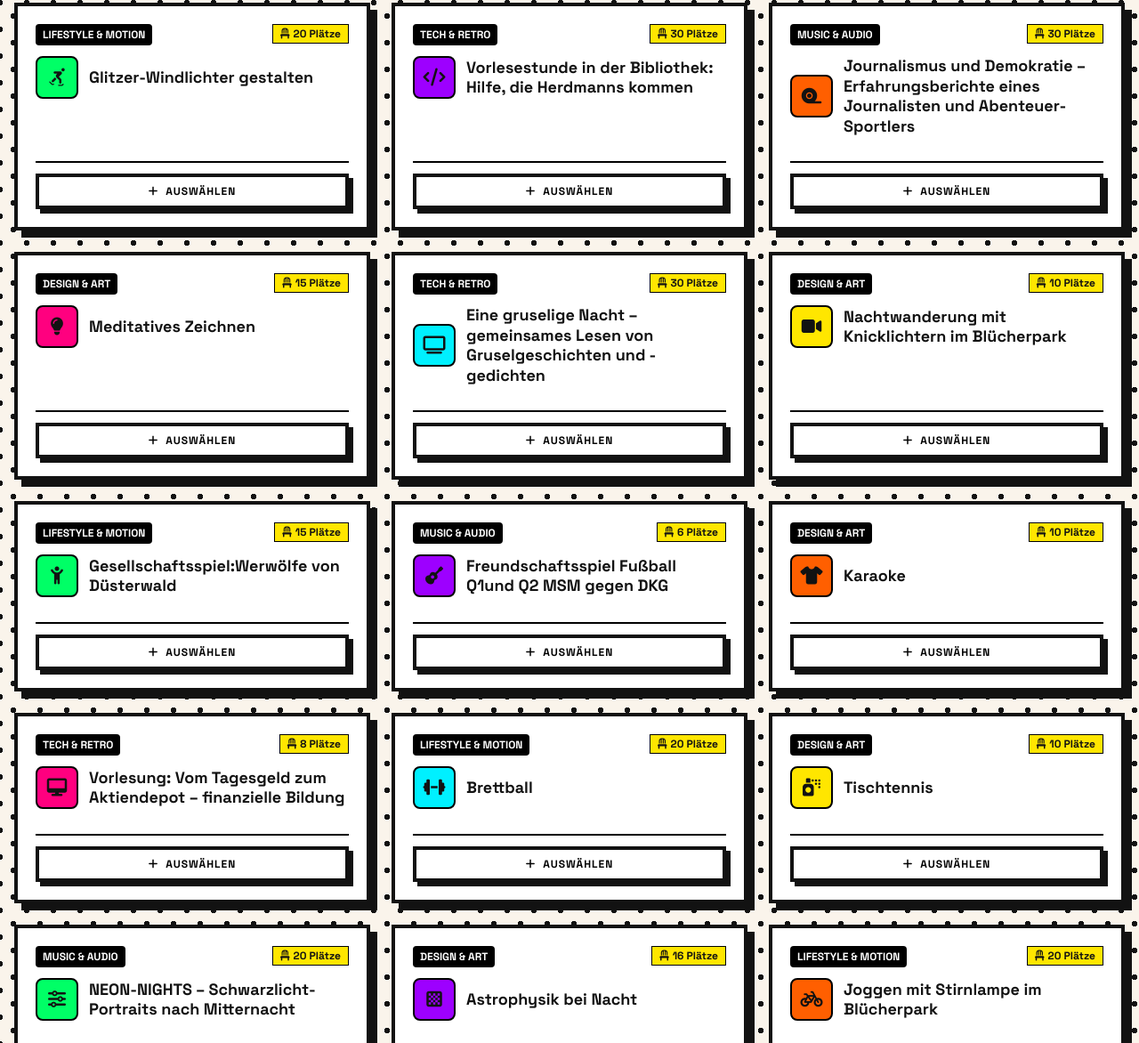
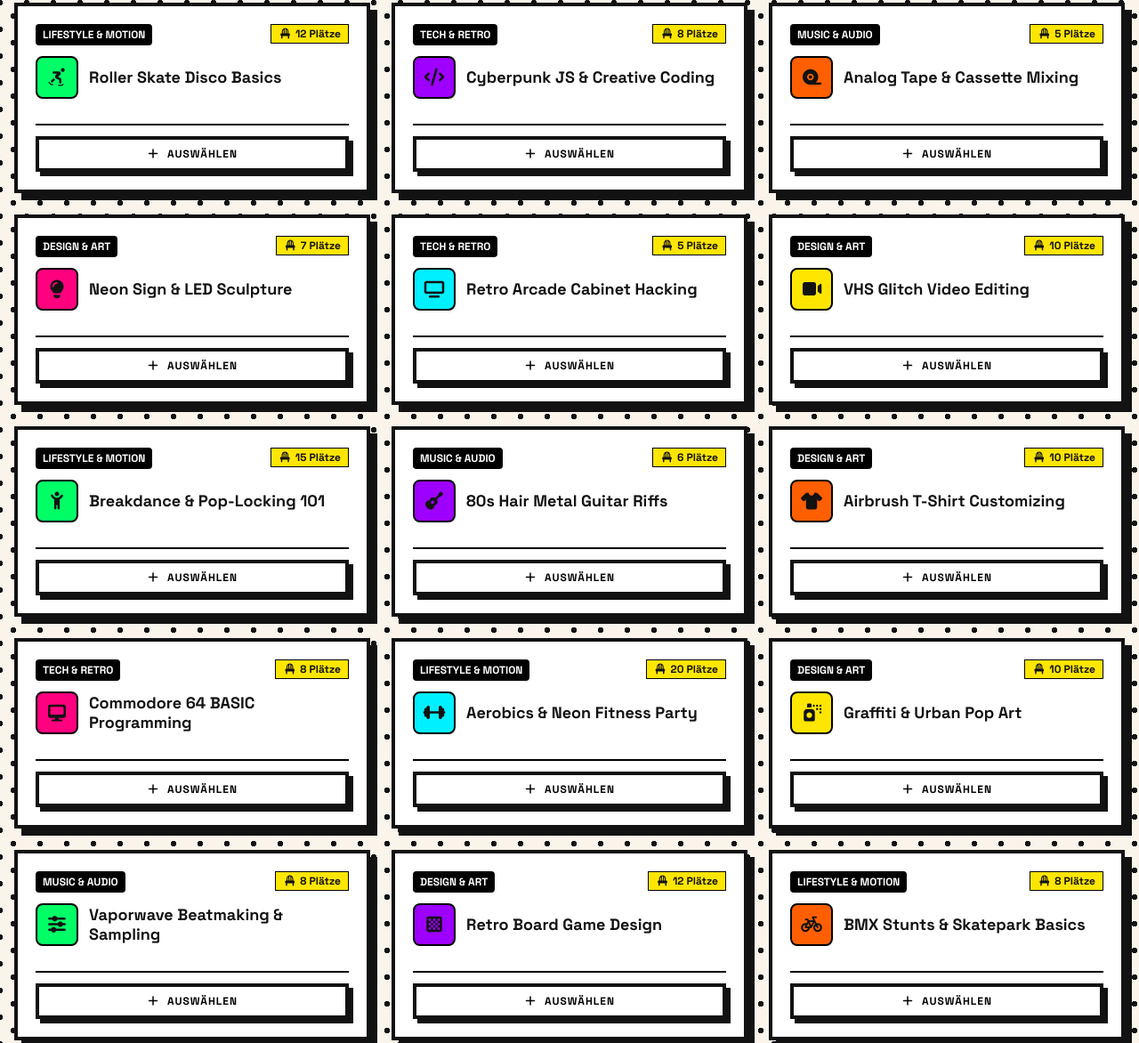
Before and after one commit to fraukeller728/xmaswunder, a plain HTML site: page index.html in a window 1280 px wide. Shown: the part 1317-2489 px from the top of the page at 89% size. Drawn offline with nearby package versions, Linux system fonts and the light colour scheme.

Commit message:
Add files via upload

```diff
--- a/index.html
+++ b/index.html
@@ -7,7 +7,7 @@
     <!-- Tailwind CSS -->
     <script src="https://cdn.tailwindcss.com"></script>
     <!-- FontAwesome for icons -->
-    <link rel="stylesheet" href="https://cdnjs.cloudflare.com/ajax/libs/font-awesome/6.4.0/css/all.min.css">
+    <link rel="stylesheet" href="https://cdnjs.cloudflare.com/ajax/libs/font-fontawesome/6.4.0/css/all.min.css">
     <!-- Google Fonts: Space Grotesk & Permanent Marker for authentic Memphis Pop look -->
     <link rel="preconnect" href="https://fonts.googleapis.com">
     <link rel="preconnect" href="https://fonts.gstatic.com" crossorigin>
@@ -269,11 +269,11 @@
                         </div>
                     </div>
 
-                    <!-- CATALOG OF OFFERS -->
+                    <!-- CATALOG OF OFFERS (20 CARDS) -->
                     <div class="space-y-4">
                         <div class="flex flex-col md:flex-row justify-between items-start md:items-center gap-4 bg-white p-4 border-4 border-black shadow-[4px_4px_0px_#000]">
                             <h3 class="text-xl font-black uppercase">
-                                Angebotssammlung (<span id="offer-count">30</span> Kurse verfügbar)
+                                Angebotssammlung (<span id="offer-count">20</span> Kurse verfügbar)
                             </h3>
                             <div class="flex items-center gap-2">
                                 <span class="text-xs font-bold uppercase">Filter Kategorie:</span>
@@ -283,7 +283,6 @@
                                     <option value="Music & Audio">Music & Audio</option>
                                     <option value="Tech & Retro">Tech & Retro</option>
                                     <option value="Lifestyle & Motion">Lifestyle & Motion</option>
-                                    <option value="5-Q2">5-Q2</option>
                                 </select>
                             </div>
                         </div>
@@ -371,7 +370,7 @@
                             <h3 class="text-xl font-black uppercase">
                                 <i class="fa-solid fa-sliders mr-2"></i> Angebots-Plätze verwalten
                             </h3>
-                            <span class="text-xs font-bold bg-memphis-yellow px-2 py-1 border border-black">30 Angebote</span>
+                            <span class="text-xs font-bold bg-memphis-yellow px-2 py-1 border border-black">20 Angebote</span>
                         </div>
 
                         <div id="admin-offers-list" class="space-y-3 max-h-[500px] overflow-y-auto pr-2">
@@ -532,38 +531,28 @@
 
     <!-- JAVASCRIPT LOGIC -->
     <script>
-        // INITIAL OFFERINGS DATA
+        // INITIAL 20 MEMPHIS OFFERINGS DATA
         const initialOffers = [
-            { id: 1, title: "Adventsgeschichte lesen: Hinter verzauberten Fenstern", category: "5-Q2", seats: 20, icon: "fa-video", color: "bg-memphis-pink" },
-            { id: 2, title: "Plakate gestalten", category: "Lesen", seats: 20, icon: "fa-book", color: "bg-memphis-cyan" },
-            { id: 3, title: "Bläserensemble op Jöck em Veedel", category: "Tech & Retro", seats: 20, icon: "fa-gamepad", color: "bg-memphis-yellow" },
-            { id: 4, title: "Glitzer-Windlichter gestalten", category: "Lifestyle & Motion", seats: 20, icon: "fa-person-skating", color: "bg-memphis-lime" },
-            { id: 5, title: "Vorlesestunde in der Bibliothek: Hilfe, die Herdmanns kommen", category: "Tech & Retro", seats: 30, icon: "fa-code", color: "bg-memphis-purple" },
-            { id: 6, title: "Journalismus und Demokratie – Erfahrungsberichte eines Journalisten und Abenteuer-Sportlers", category: "Music & Audio", seats: 30, icon: "fa-tape", color: "bg-memphis-orange" },
-            { id: 7, title: "Meditatives Zeichnen", category: "Design & Art", seats: 15, icon: "fa-lightbulb", color: "bg-memphis-pink" },
-            { id: 8, title: "Eine gruselige Nacht – gemeinsames Lesen von Gruselgeschichten und -gedichten", category: "Tech & Retro", seats: 30, icon: "fa-tv", color: "bg-memphis-cyan" },
-            { id: 9, title: "Nachtwanderung mit Knicklichtern im Blücherpark", category: "Design & Art", seats: 10, icon: "fa-video", color: "bg-memphis-yellow" },
-            { id: 10, title: "Gesellschaftsspiel:Werwölfe von Düsterwald", category: "Lifestyle & Motion", seats: 15, icon: "fa-child-reaching", color: "bg-memphis-lime" },
-            { id: 11, title: "Freundschaftsspiel Fußball Q1und Q2 MSM gegen DKG", category: "Music & Audio", seats: 6, icon: "fa-guitar", color: "bg-memphis-purple" },
-            { id: 12, title: "Karaoke", category: "Design & Art", seats: 10, icon: "fa-shirt", color: "bg-memphis-orange" },
-            { id: 13, title: "Vorlesung: Vom Tagesgeld zum Aktiendepot – finanzielle Bildung", category: "Tech & Retro", seats: 8, icon: "fa-desktop", color: "bg-memphis-pink" },
-            { id: 14, title: "Brettball", category: "Lifestyle & Motion", seats: 20, icon: "fa-dumbbell", color: "bg-memphis-cyan" },
-            { id: 15, title: "Tischtennis", category: "Design & Art", seats: 10, icon: "fa-spray-can", color: "bg-memphis-yellow" },
-            { id: 16, title: "NEON-NIGHTS – Schwarzlicht-Portraits nach Mitternacht", category: "Music & Audio", seats: 20, icon: "fa-sliders", color: "bg-memphis-lime" },
-            { id: 17, title: "Astrophysik bei Nacht", category: "Design & Art", seats: 16, icon: "fa-chess-board", color: "bg-memphis-purple" },
-            { id: 18, title: "Joggen mit Stirnlampe im Blücherpark", category: "Lifestyle & Motion", seats: 20, icon: "fa-bicycle", color: "bg-memphis-orange" },
-            { id: 19, title: "Töpfern am Morgen", category: "Tech & Retro", seats: 15, icon: "fa-gears", color: "bg-memphis-pink" },
-            { id: 20, title: "Theater-Frühsport", category: "Lifestyle & Motion", seats: 12, icon: "fa-glass-water", color: "bg-memphis-cyan" },
-            { id: 21, title: "Volleyball: Teacher-Dreamteam gegen Schüler_innen", category: "Lifestyle & Motion", seats: 12, icon: "fa-glass-water", color: "bg-memphis-cyan" },
-            { id: 22, title: "Interkulturelles Frühstück", category: "Lifestyle & Motion", seats: 12, icon: "fa-glass-water", color: "bg-memphis-cyan" },
-            { id: 23, title: "Schach-Turnier", category: "Lifestyle & Motion", seats: 12, icon: "fa-glass-water", color: "bg-memphis-cyan" },
-            { id: 24, title: "SingStar-Spiel – Chart-Songs raten", category: "Lifestyle & Motion", seats: 12, icon: "fa-glass-water", color: "bg-memphis-cyan" },
-            { id: 25, title: "Fotografie", category: "Lifestyle & Motion", seats: 15, icon: "fa-glass-water", color: "bg-memphis-cyan" },
-            { id: 26, title: "Soap Boxing – finde die richtigen Worte zu einem wichtigen Thema, z.B. Tierschutz", category: "Lifestyle & Motion", seats: 25, icon: "fa-glass-water", color: "bg-memphis-cyan" },
-            { id: 27, title: "Badminton", category: "Lifestyle & Motion", seats: 24, icon: "fa-glass-water", color: "bg-memphis-cyan" },
-            { id: 28, title: "Badminton", category: "Lifestyle & Motion", seats: 24, icon: "fa-glass-water", color: "bg-memphis-cyan" },
-            { id: 29, title: "Fußball: 5er-Schüler_innen gegen 5er-Eltern", category: "Lifestyle & Motion", seats: 24, icon: "fa-glass-water", color: "bg-memphis-cyan" },
-            { id: 30, title: "Adventliches Singen", category: "Lifestyle & Motion", seats: 25, icon: "fa-glass-water", color: "bg-memphis-cyan" }
+            { id: 1, title: "Horrorfilm drehen", category: "Film", seats: 8, icon: "fa-video", color: "bg-memphis-pink" },
+            { id: 2, title: "Vorlesen", category: "Lesen", seats: 10, icon: "fa-book", color: "bg-memphis-cyan" },
+            { id: 3, title: "Pixel Art & Chiptune Workshop", category: "Tech & Retro", seats: 6, icon: "fa-gamepad", color: "bg-memphis-yellow" },
+            { id: 4, title: "Roller Skate Disco Basics", category: "Lifestyle & Motion", seats: 12, icon: "fa-person-skating", color: "bg-memphis-lime" },
+            { id: 5, title: "Cyberpunk JS & Creative Coding", category: "Tech & Retro", seats: 8, icon: "fa-code", color: "bg-memphis-purple" },
+            { id: 6, title: "Analog Tape & Cassette Mixing", category: "Music & Audio", seats: 5, icon: "fa-tape", color: "bg-memphis-orange" },
+            { id: 7, title: "Neon Sign & LED Sculpture", category: "Design & Art", seats: 7, icon: "fa-lightbulb", color: "bg-memphis-pink" },
+            { id: 8, title: "Retro Arcade Cabinet Hacking", category: "Tech & Retro", seats: 5, icon: "fa-tv", color: "bg-memphis-cyan" },
+            { id: 9, title: "VHS Glitch Video Editing", category: "Design & Art", seats: 10, icon: "fa-video", color: "bg-memphis-yellow" },
+            { id: 10, title: "Breakdance & Pop-Locking 101", category: "Lifestyle & Motion", seats: 15, icon: "fa-child-reaching", color: "bg-memphis-lime" },
+            { id: 11, title: "80s Hair Metal Guitar Riffs", category: "Music & Audio", seats: 6, icon: "fa-guitar", color: "bg-memphis-purple" },
+            { id: 12, title: "Airbrush T-Shirt Customizing", category: "Design & Art", seats: 10, icon: "fa-shirt", color: "bg-memphis-orange" },
+            { id: 13, title: "Commodore 64 BASIC Programming", category: "Tech & Retro", seats: 8, icon: "fa-desktop", color: "bg-memphis-pink" },
+            { id: 14, title: "Aerobics & Neon Fitness Party", category: "Lifestyle & Motion", seats: 20, icon: "fa-dumbbell", color: "bg-memphis-cyan" },
+            { id: 15, title: "Graffiti & Urban Pop Art", category: "Design & Art", seats: 10, icon: "fa-spray-can", color: "bg-memphis-yellow" },
+            { id: 16, title: "Vaporwave Beatmaking & Sampling", category: "Music & Audio", seats: 8, icon: "fa-sliders", color: "bg-memphis-lime" },
+            { id: 17, title: "Retro Board Game Design", category: "Design & Art", seats: 12, icon: "fa-chess-board", color: "bg-memphis-purple" },
+            { id: 18, title: "BMX Stunts & Skatepark Basics", category: "Lifestyle & Motion", seats: 8, icon: "fa-bicycle", color: "bg-memphis-orange" },
+            { id: 19, title: "80s Arcade Pinball Workshop", category: "Tech & Retro", seats: 6, icon: "fa-gears", color: "bg-memphis-pink" },
+            { id: 20, title: "Cocktails & Retro Soda Crafting", category: "Lifestyle & Motion", seats: 12, icon: "fa-glass-water", color: "bg-memphis-cyan" }
         ];
 
         // MOCK USER SUBMISSIONS FOR TESTING OUT OF THE BOX
```
